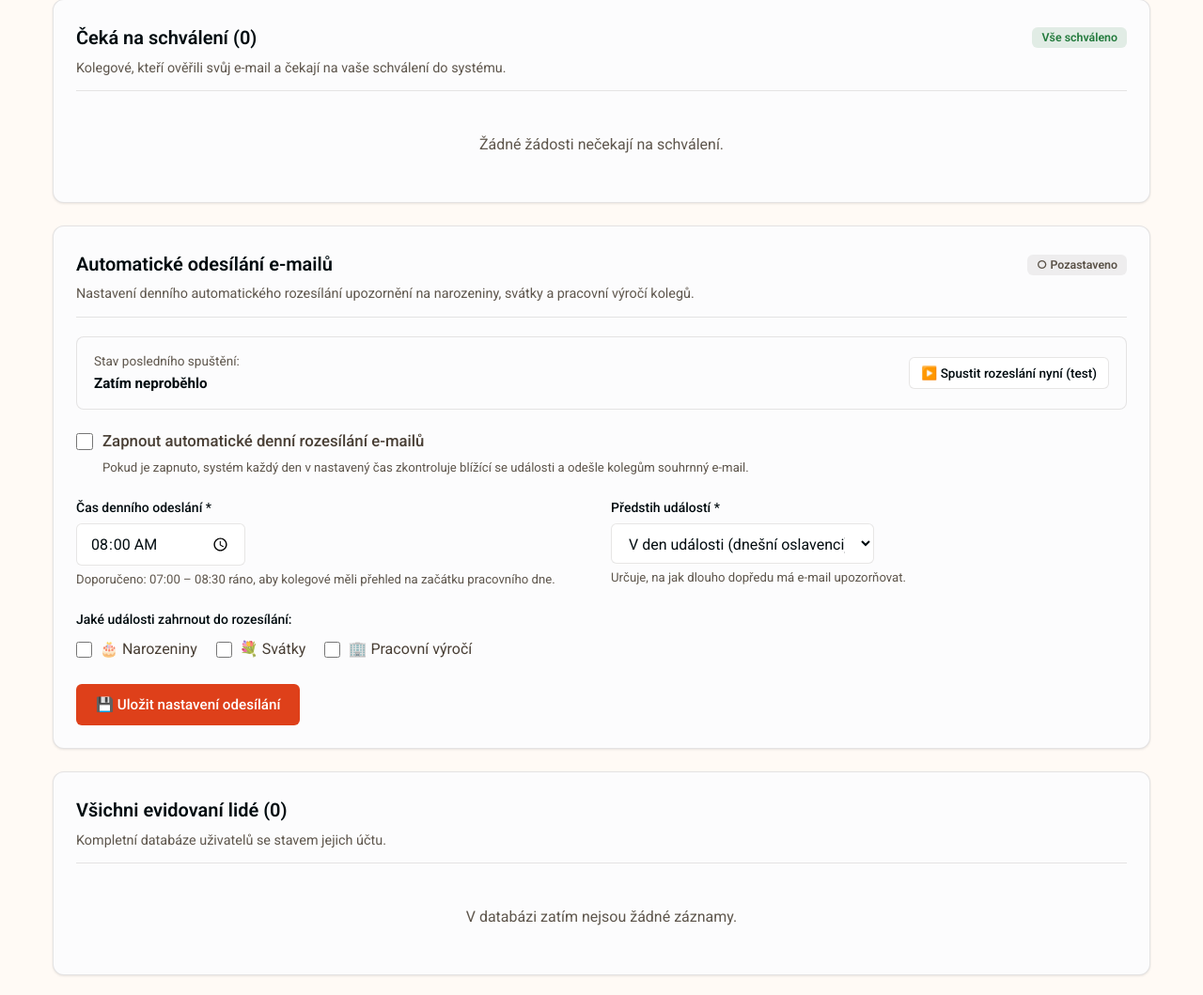
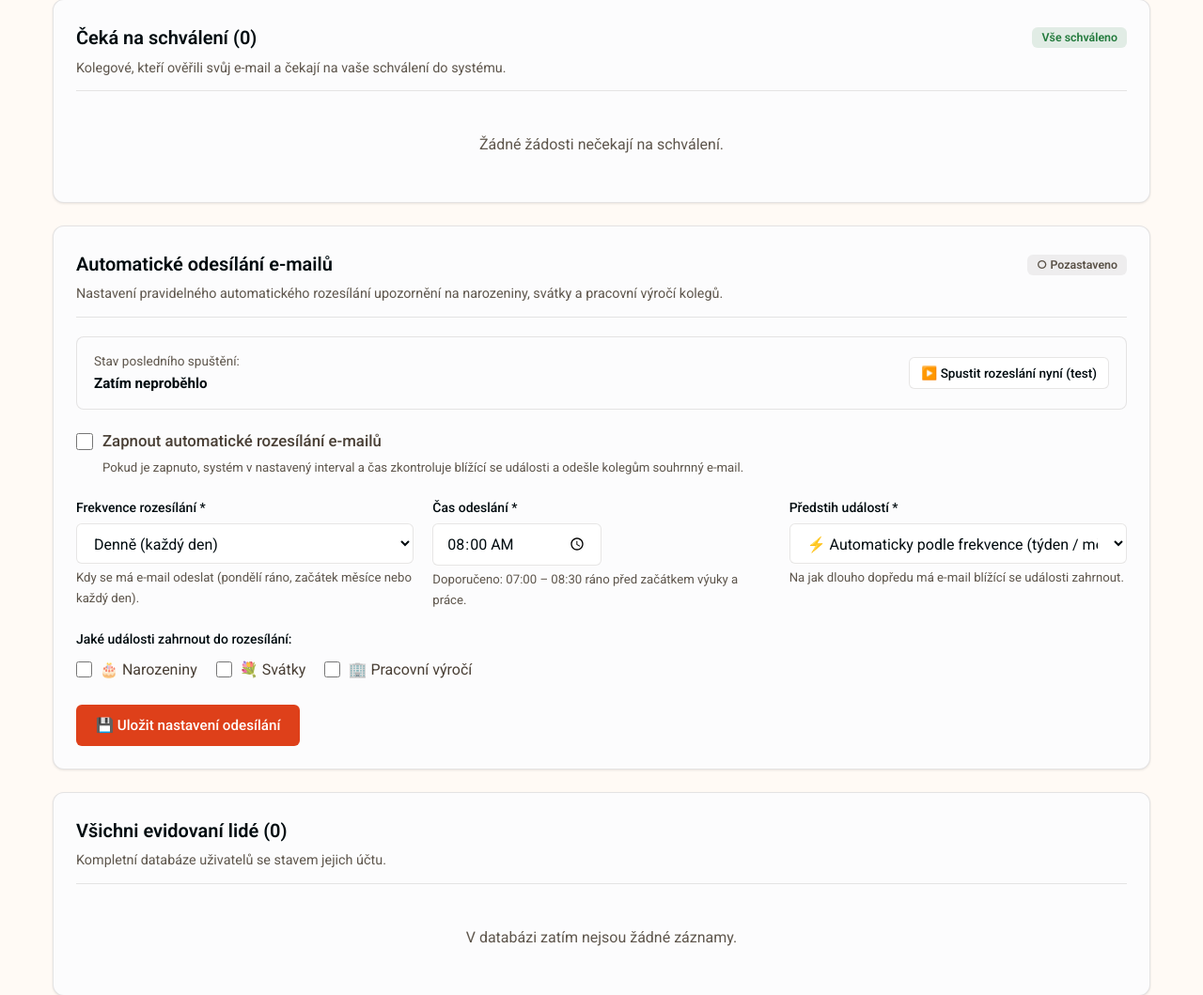
Before and after one commit to ulricht01/HappyBirthday, a Flask app: template templates/admin_dashboard.html in a window 1280 px wide. Shown: the part 212-1271 px from the top of the page at 94% size. Run offline with Flask 3, Linux system fonts and the light colour scheme; the template is opened without the code that fills it, so the values that code supplies are empty; parts of the project's set-up code (start-up, migrations or seed data) failed here and were passed over; some libraries are stand-ins or nearby versions.

Commit message:
Add weekly (Monday) and monthly (1st of month) notification scheduling options

```diff
--- a/app.py
+++ b/app.py
@@ -492,14 +492,16 @@ def admin_dashboard():
 @admin_required
 def admin_save_notification_settings():
     auto_send_enabled = "1" if request.form.get("auto_send_enabled") else "0"
+    send_frequency = request.form.get("send_frequency", "daily").strip()
     send_time = request.form.get("send_time", "08:00").strip()
-    days_ahead = request.form.get("days_ahead", "0").strip()
+    days_ahead = request.form.get("days_ahead", "auto").strip()
     notify_birthdays = "1" if request.form.get("notify_birthdays") else "0"
     notify_namedays = "1" if request.form.get("notify_namedays") else "0"
     notify_anniversaries = "1" if request.form.get("notify_anniversaries") else "0"
 
     update_settings({
         "auto_send_enabled": auto_send_enabled,
+        "send_frequency": send_frequency,
         "send_time": send_time,
         "days_ahead": days_ahead,
         "notify_birthdays": notify_birthdays,
@@ -571,6 +573,24 @@ def list_people():
     return render_template("list_people.html", people=people)
 
 
+def is_scheduled_day(frequency: str, now: datetime) -> bool:
+    """
+    Checks if today matches the configured schedule frequency:
+    - 'daily': Every day
+    - 'weekly': Mondays (weekday == 0)
+    - 'monthly': 1st day of month (day == 1)
+    - 'weekly_and_monthly': Mondays OR 1st day of month
+    """
+    freq = (frequency or "daily").strip().lower()
+    if freq == "weekly":
+        return now.weekday() == 0
+    if freq == "monthly":
+        return now.day == 1
+    if freq == "weekly_and_monthly":
+        return now.weekday() == 0 or now.day == 1
+    return True
+
+
 def run_notification_dispatch(force=False):
     """
     Executes event notification dispatch based on configured app settings.
@@ -582,10 +602,22 @@ def run_notification_dispatch(force=False):
     if not auto_enabled and not force:
         return False, "Automatické odesílání je v nastavení vypnuto.", 0
 
-    try:
-        days_ahead = int(settings.get("days_ahead", "0"))
-    except ValueError:
-        days_ahead = 0
+    raw_days_ahead = str(settings.get("days_ahead", "auto")).strip()
+    frequency = settings.get("send_frequency", "daily").strip()
+    now = datetime.now()
+
+    if raw_days_ahead == "auto":
+        if frequency == "monthly" or (frequency == "weekly_and_monthly" and now.day == 1):
+            days_ahead = 31
+        elif frequency == "weekly" or (frequency == "weekly_and_monthly" and now.weekday() == 0):
+            days_ahead = 7
+        else:
+            days_ahead = 0
+    else:
+        try:
+            days_ahead = int(raw_days_ahead)
+        except ValueError:
+            days_ahead = 0
 
     include_birthdays = settings.get("notify_birthdays") == "1"
     include_namedays = settings.get("notify_namedays") == "1"
@@ -636,7 +668,6 @@ def run_notification_dispatch(force=False):
         sent_recipients += 1
         sent_events += len(event_list)
 
-    now = datetime.now()
     today_str = now.strftime("%Y-%m-%d")
     time_str = now.strftime("%d. %m. %Y v %H:%M")
 
@@ -663,13 +694,14 @@ def send_notifications():
 def background_notification_scheduler():
     """
     Background daemon running in the Flask process.
-    Checks periodically if it is time to dispatch daily notifications.
+    Checks periodically if it is time to dispatch notifications based on frequency and time.
     """
     time.sleep(5)
     while True:
         try:
             settings = get_all_settings()
             if settings.get("auto_send_enabled") == "1":
+                frequency = settings.get("send_frequency", "daily").strip()
                 send_time = settings.get("send_time", "08:00").strip()
                 last_run_date = settings.get("last_run_date", "").strip()
                 now = datetime.now()
@@ -677,8 +709,9 @@ def background_notification_scheduler():
                 current_time_str = now.strftime("%H:%M")
 
                 if last_run_date != today_str and current_time_str >= send_time:
-                    logging.info(f"Spouštím automatické denní rozesílání oznámení ({current_time_str})...")
-                    run_notification_dispatch(force=False)
+                    if is_scheduled_day(frequency, now):
+                        logging.info(f"Spouštím automatické {frequency} rozesílání oznámení ({current_time_str})...")
+                        run_notification_dispatch(force=False)
         except Exception as exc:
             logging.error(f"Chyba v plánovači automatického rozesílání: {exc}")
         time.sleep(30)
--- a/db.py
+++ b/db.py
@@ -378,8 +378,9 @@ def delete_person(person_id):
 
 DEFAULT_SETTINGS = {
     "auto_send_enabled": "1",
+    "send_frequency": "daily",
     "send_time": "08:00",
-    "days_ahead": "0",
+    "days_ahead": "auto",
     "notify_birthdays": "1",
     "notify_namedays": "1",
     "notify_anniversaries": "1",
--- a/templates/admin_dashboard.html
+++ b/templates/admin_dashboard.html
@@ -88,14 +88,22 @@
             <div class="card-title">Automatické odesílání e-mailů</div>
             <div>
                 {% if settings.auto_send_enabled == '1' %}
-                <span class="chip chip-uspech">● Aktivní (denně v {{ settings.send_time }})</span>
+                    {% if settings.send_frequency == 'weekly' %}
+                    <span class="chip chip-uspech">● Aktivní: Týdně (pondělí v {{ settings.send_time }})</span>
+                    {% elif settings.send_frequency == 'monthly' %}
+                    <span class="chip chip-uspech">● Aktivní: Měsíčně (1. den v {{ settings.send_time }})</span>
+                    {% elif settings.send_frequency == 'weekly_and_monthly' %}
+                    <span class="chip chip-uspech">● Aktivní: Týdně (pondělí) i měsíčně (1. den) v {{ settings.send_time }}</span>
+                    {% else %}
+                    <span class="chip chip-uspech">● Aktivní: Denně v {{ settings.send_time }}</span>
+                    {% endif %}
                 {% else %}
                 <span class="chip chip-neutral">○ Pozastaveno</span>
                 {% endif %}
             </div>
         </div>
         <div class="card-subtitle">
-            Nastavení denního automatického rozesílání upozornění na narozeniny, svátky a pracovní výročí kolegů.
+            Nastavení pravidelného automatického rozesílání upozornění na narozeniny, svátky a pracovní výročí kolegů.
         </div>
     </div>
 
@@ -119,32 +127,44 @@
         <div style="margin-bottom: 20px;">
             <label style="display: flex; align-items: center; gap: 10px; cursor: pointer; font-weight: 500; font-size: 1.05rem;">
                 <input type="checkbox" name="auto_send_enabled" value="1" {% if settings.auto_send_enabled == '1' %}checked{% endif %} style="width: 18px; height: 18px; accent-color: var(--color-accent);">
-                <span>Zapnout automatické denní rozesílání e-mailů</span>
+                <span>Zapnout automatické rozesílání e-mailů</span>
             </label>
             <div class="help" style="margin-left: 28px;">
-                Pokud je zapnuto, systém každý den v nastavený čas zkontroluje blížící se události a odešle kolegům souhrnný e-mail.
+                Pokud je zapnuto, systém v nastavený interval a čas zkontroluje blížící se události a odešle kolegům souhrnný e-mail.
             </div>
         </div>
 
-        <div style="display: grid; grid-template-columns: repeat(auto-fit, minmax(240px, 1fr)); gap: 20px; margin-bottom: 20px;">
+        <div style="display: grid; grid-template-columns: repeat(auto-fit, minmax(220px, 1fr)); gap: 20px; margin-bottom: 20px;">
             <div class="field" style="margin-bottom: 0;">
-                <label for="send_time" class="label">Čas denního odeslání *</label>
+                <label for="send_frequency" class="label">Frekvence rozesílání *</label>
+                <select id="send_frequency" name="send_frequency" class="input">
+                    <option value="daily" {% if settings.send_frequency == 'daily' or not settings.send_frequency %}selected{% endif %}>Denně (každý den)</option>
+                    <option value="weekly" {% if settings.send_frequency == 'weekly' %}selected{% endif %}>Týdně (vždy v pondělí)</option>
+                    <option value="monthly" {% if settings.send_frequency == 'monthly' %}selected{% endif %}>Měsíčně (vždy 1. den v měsíci)</option>
+                    <option value="weekly_and_monthly" {% if settings.send_frequency == 'weekly_and_monthly' %}selected{% endif %}>Týdně i měsíčně (v pondělí a 1. v měsíci)</option>
+                </select>
+                <div class="help">Kdy se má e-mail odeslat (pondělí ráno, začátek měsíce nebo každý den).</div>
+            </div>
+
+            <div class="field" style="margin-bottom: 0;">
+                <label for="send_time" class="label">Čas odeslání *</label>
                 <input type="time" id="send_time" name="send_time" class="input" style="max-width: 180px;"
                        value="{{ settings.send_time or '08:00' }}" required>
-                <div class="help">Doporučeno: 07:00 – 08:30 ráno, aby kolegové měli přehled na začátku pracovního dne.</div>
+                <div class="help">Doporučeno: 07:00 – 08:30 ráno před začátkem výuky a práce.</div>
             </div>
 
             <div class="field" style="margin-bottom: 0;">
                 <label for="days_ahead" class="label">Předstih událostí *</label>
-                <select id="days_ahead" name="days_ahead" class="input" style="max-width: 280px;">
-                    <option value="0" {% if settings.days_ahead == '0' %}selected{% endif %}>V den události (dnešní oslavenci)</option>
+                <select id="days_ahead" name="days_ahead" class="input">
+                    <option value="auto" {% if settings.days_ahead == 'auto' or not settings.days_ahead %}selected{% endif %}>⚡ Automaticky podle frekvence (týden / měsíc / dnes)</option>
+                    <option value="0" {% if settings.days_ahead == '0' %}selected{% endif %}>V den události (pouze dnešní oslavenci)</option>
                     <option value="1" {% if settings.days_ahead == '1' %}selected{% endif %}>1 den předem (dnes a zítra)</option>
                     <option value="3" {% if settings.days_ahead == '3' %}selected{% endif %}>3 dny předem</option>
                     <option value="7" {% if settings.days_ahead == '7' %}selected{% endif %}>7 dní předem (týdenní přehled)</option>
                     <option value="14" {% if settings.days_ahead == '14' %}selected{% endif %}>14 dní předem</option>
                     <option value="30" {% if settings.days_ahead == '30' %}selected{% endif %}>30 dní předem (měsíční přehled)</option>
                 </select>
-                <div class="help">Určuje, na jak dlouho dopředu má e-mail upozorňovat.</div>
+                <div class="help">Na jak dlouho dopředu má e-mail blížící se události zahrnout.</div>
             </div>
         </div>
 
```
